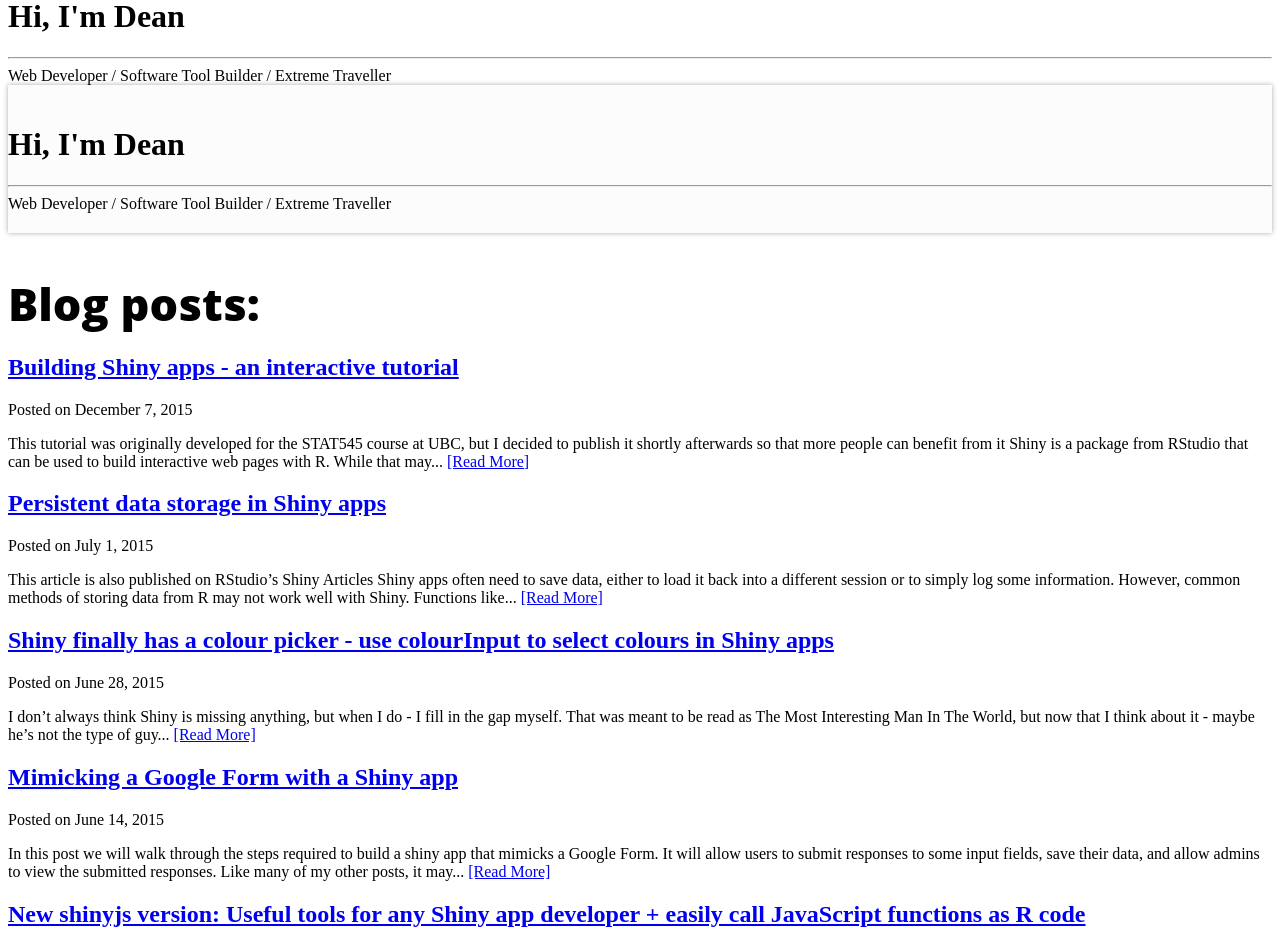
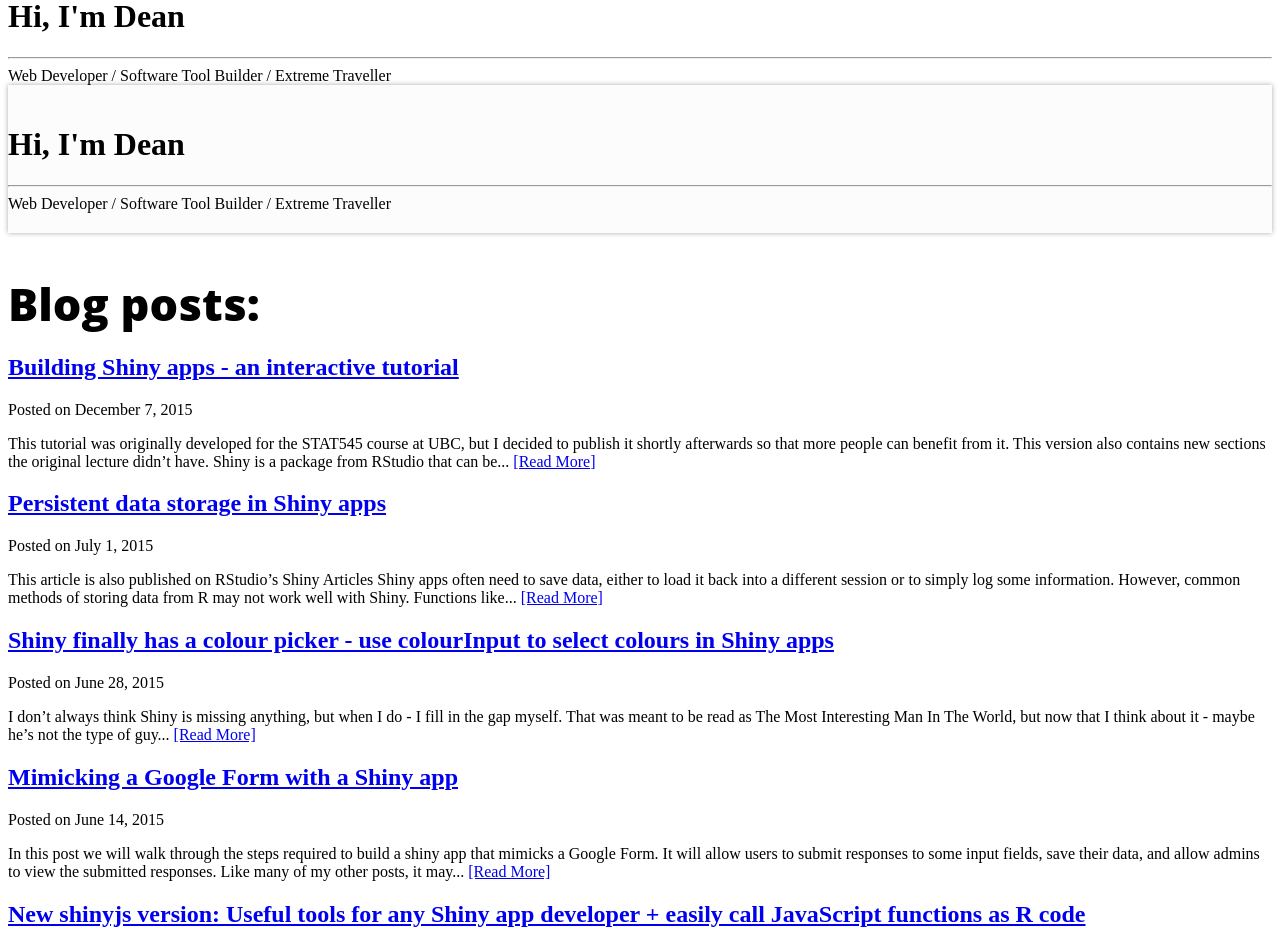
Before and after one commit to daattali/daattali.github.io, a Jekyll site: the page built from index.html, in a window 1280 px wide, cut to the strip 460-1389 px from the top of the page. Built offline with Jekyll 4.4.1, drawn with Linux system fonts in a browser that asks for light colours; the list of posts is cut into pages by our own code; some of the changed lines change nothing that is shown.

Commit message:
add some more info to shiny apps tutorial

```diff
--- a/_posts/2015-12-06-building-shiny-apps-tutorial.md
+++ b/_posts/2015-12-06-building-shiny-apps-tutorial.md
@@ -5,7 +5,7 @@
 tags: [professional, rstats, r, r-bloggers, shiny, tutorial]
 ---
 
-> This tutorial was originally developed for the [STAT545](http://stat545-ubc.github.io) course at UBC, but I decided to publish it shortly afterwards so that more people can benefit from it
+> This tutorial was originally developed for the [STAT545](http://stat545-ubc.github.io) course at UBC, but I decided to publish it shortly afterwards so that more people can benefit from it. This version also contains new sections the original lecture didn't have.
 
 Shiny is a package from RStudio that can be used to build interactive web pages with R. While that may sound scary because of the words "web pages", it's geared to R users who have 0 experience with web development, and you do not need to know any HTML/CSS/JavaScript.
 
@@ -56,7 +56,11 @@
 
 # Shiny app basics
 
-Every Shiny app is composed of a two parts: a web page that shows the app to the user, and a computer that powers the app. The computer that runs the app can either be your own laptop (such as when you're running an app from RStudio) or a server somewhere else. You, as the Shiny app developer, need to write these two parts (you're not going to write a computer, but rather the code that powers the app). In Shiny terminology, they are called *UI* (user interface) and *server*. UI is just a web document that the user gets to see, it's HTML that you write using Shiny's functions. Server is responsible for the logic of the app; it's the set of instructions that tell the web page what to show when the user interacts with the page.
+Every Shiny app is composed of a two parts: a web page that shows the app to the user, and a computer that powers the app. The computer that runs the app can either be your own laptop (such as when you're running an app from RStudio) or a server somewhere else. You, as the Shiny app developer, need to write these two parts (you're not going to write a computer, but rather the code that powers the app). In Shiny terminology, they are called *UI* (user interface) and *server*.
+
+UI is just a web document that the user gets to see, it's HTML that you write using Shiny's functions. The UI is responsible for creating the layout of the app and telling Shiny exactly where things go. The server is responsible for the logic of the app; it's the set of instructions that tell the web page what to show when the user interacts with the page.
+
+If you look at [the app we will be building](http://daattali.com/shiny/bcl/), the page that you see is built with the UI code. You'll notice there are some controls that you, as the user, can manipulate. If you adjust the price or choose a country, you'll notice that the plot and the table get updated. The UI is responsible for creating these controls and telling Shiny *where* to place the controls and where to place the plot and table, while the server is responsible for creating the actual plot or the data in the table.
 
 # Create an empty Shiny app
 
@@ -66,7 +70,7 @@
 {% highlight r linenos %}
 library(shiny)
 ui <- fluidPage()
-server <- function(input, output, session) {}
+server <- function(input, output) {}
 shinyApp(ui = ui, server = server)
 {% endhighlight %}
 
@@ -113,7 +117,7 @@
 
 
 {% highlight r linenos %}
-server <- function(input, output, session) {
+server <- function(input, output) {
   print(str(bcl))
 }
 {% endhighlight %}
@@ -215,7 +219,7 @@
   )
 )
 
-server <- function(input, output, session) {}
+server <- function(input, output) {}
 
 shinyApp(ui = ui, server = server)
 {% endhighlight %}
@@ -277,6 +281,8 @@
 
 Place the code for the slider input inside `sidebarPanel()` (replace the text we wrote earlier with this input).
 
+**Exercise:** Run the code of the `sliderInput()` in the R console and see what it returns. Change some of the parameters of `sliderInput()`, and see how that changes the result.  It's important to truly understand that all these functions in the UI are simply a convenient way to write HTML, as is apparent whenever you run these functions on their own.
+
 ### Input for product type
 
 Usually when going to the liquor store you know whether you're looking for beer or wine, and you don't want to waste your time in the wrong section.  The same is true in our app, we should be able to choose what type of product we want.
@@ -292,7 +298,7 @@
 
 Add this input code inside `sidebarPanel()`, after the previous input (separate them with a comma).
 
-> If you look at that input function and think "what if there were 100 types, listing htem by hand would not be fun, there's got to be a better way!", then you're right.  This is where [`uiOutput()`](#using-uioutput-to-create-ui-elements-dynamically) comes in handy, but we'll talk about that later.
+> If you look at that input function and think "what if there were 100 types, listing them by hand would not be fun, there's got to be a better way!", then you're right.  This is where [`uiOutput()`](#using-uioutput-to-create-ui-elements-dynamically) comes in handy, but we'll talk about that later.
 
 ### Input for country
 
@@ -326,7 +332,7 @@
   )
 )
 
-server <- function(input, output, session) {}
+server <- function(input, output) {}
 
 shinyApp(ui = ui, server = server)
 {% endhighlight %}
@@ -395,7 +401,7 @@
   )
 )
 
-server <- function(input, output, session) {}
+server <- function(input, output) {}
 
 shinyApp(ui = ui, server = server)
 {% endhighlight %}
@@ -403,6 +409,8 @@
 # Implement server logic to create outputs
 
 So far we only wrote code inside that was assigned to the `ui` variable (or code that was written in `ui.R`). That's usually the easier part of a Shiny app. Now we have to write the `server` function, which will be responsible for listening to changes to the inputs and creating outputs to show in the app.
+
+If you look at the server function, you'll notice that it is always defined with two arguments: `input` and `output`. You *must* define these two arguments! Both `input` and `output` are list-like objects. As the names suggest, `input` is a list you will read values *from* and `output` is a list you will write values *to*. `input` will contain the values of all the different inputs at any given time, and `output` is where you will save output objects (such as tables and plots) to display in your app.
 
 ## Building an output
 
@@ -512,7 +520,7 @@
   )
 )
 
-server <- function(input, output, session) {
+server <- function(input, output) {
   output$coolplot <- renderPlot({
     filtered <-
       bcl %>%
@@ -606,7 +614,7 @@
 
 
 {% highlight r linenos %}
-server <- function(input, output, session) {
+server <- function(input, output) {
   filtered <- reactive({
     bcl %>%
       filter(Price >= input$priceInput[1],
@@ -649,7 +657,7 @@
   uiOutput("slider")
 )
 
-server <- function(input, output, session) {
+server <- function(input, output) {
   output$slider <- renderUI({
     sliderInput("slider", "Slider", min = 0,
                 max = input$num, value = 0)
@@ -754,7 +762,7 @@
   )
 )
 
-server <- function(input, output, session) {
+server <- function(input, output) {
   output$countryOutput <- renderUI({
     selectInput("countryInput", "Country",
                 sort(unique(bcl$Country)),
@@ -848,7 +856,7 @@
     "Hello!"
   )
 )
-server <- function(input, output, session) {}
+server <- function(input, output) {}
 shinyApp(ui = ui, server = server)
 {% endhighlight %}
 
@@ -865,7 +873,7 @@
     tabPanel("Tab 2", "there!")
   )
 )
-server <- function(input, output, session) {}
+server <- function(input, output) {}
 shinyApp(ui = ui, server = server)
 {% endhighlight %}
 
@@ -881,7 +889,6 @@
 
 Any input function has an equivalent `update*Input` function that can be used to update any of its parameters.
 
-
 {% highlight r linenos %}
 library(shiny)
 ui <- fluidPage(
@@ -895,6 +902,8 @@
 }
 shinyApp(ui = ui, server = server)
 {% endhighlight %}
+
+Note that we used an additional argument `session` when defining the `server` function. While the `input` and `output` arguments are mandatory, the `session` argument is optional. You need to define the `session` argument when you want to use functions that need to access the session. The `session` parameter actually has some useful information in it, you can learn more about it with `?shiny::session`.
 
 ## Scoping rules in Shiny apps
 
@@ -924,7 +933,7 @@
   tags$head(tags$style("body{ color: blue; }")),
   "Hello"
 )
-server <- function(input, output, session) {
+server <- function(input, output) {
 
 }
 shinyApp(ui = ui, server = server)
```
